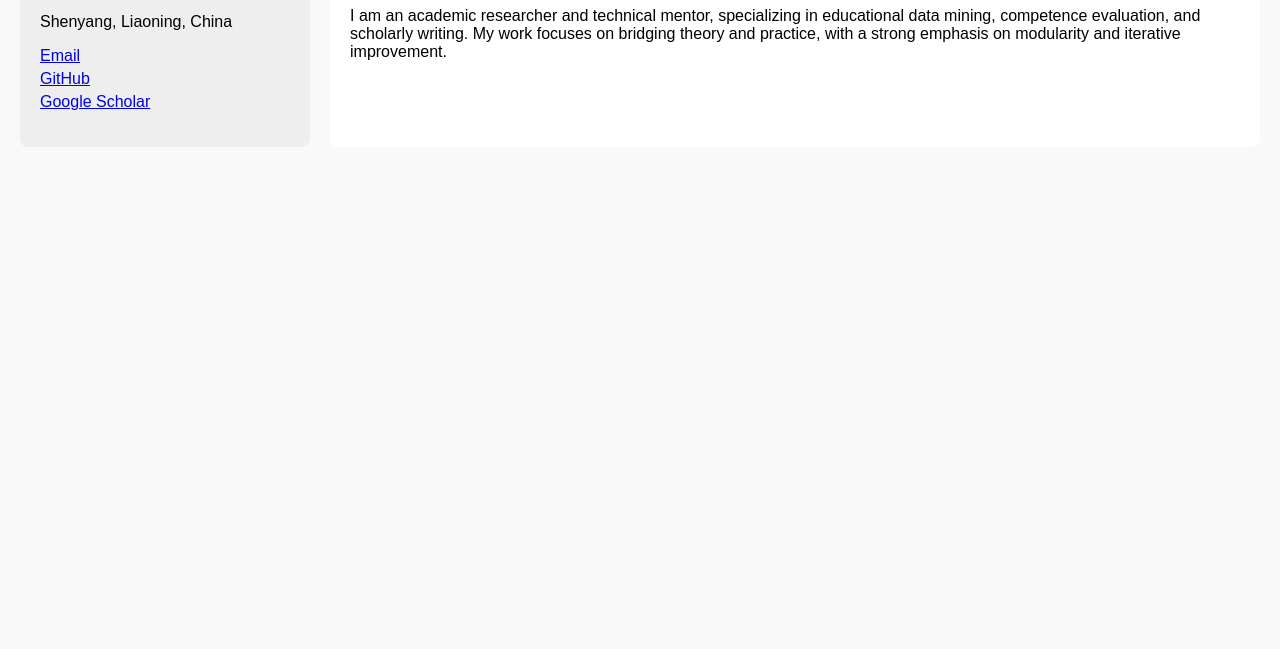
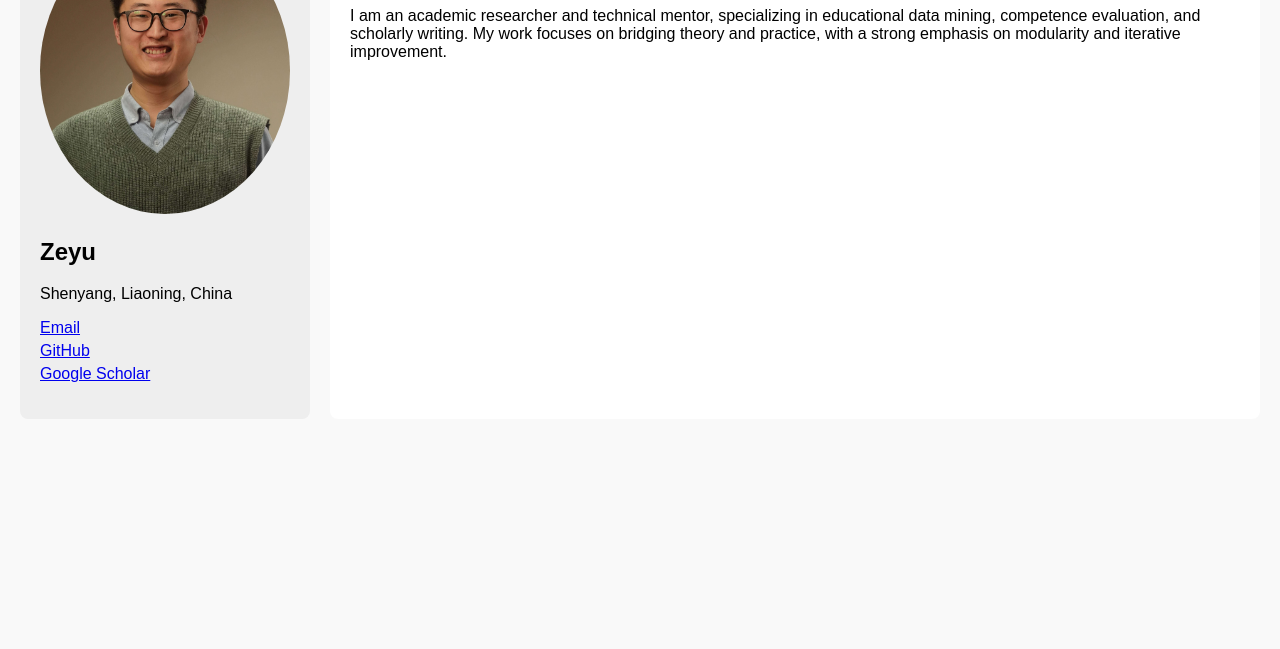
Before and after one commit to Zeyu-W/Zeyu-W.github.io, a plain HTML site: page index.html in a window 1280 px wide. Shown: the part 151-800 px from the top of the page. Drawn offline with Linux system fonts and the light colour scheme.

Commit message:
Update index.html

```diff
--- a/index.html
+++ b/index.html
@@ -20,7 +20,7 @@
   <div class="container">
     <!-- 左侧信息栏 -->
     <aside class="sidebar">
-      <img src="images/avatar.jpg" alt="Zeyu Avatar" class="avatar">
+      <img src="images/profilePicCompressed.JPG" alt="Zeyu Avatar" class="avatar">
       <h2>Zeyu</h2>
       <p>Shenyang, Liaoning, China</p>
       <ul class="links">
```
